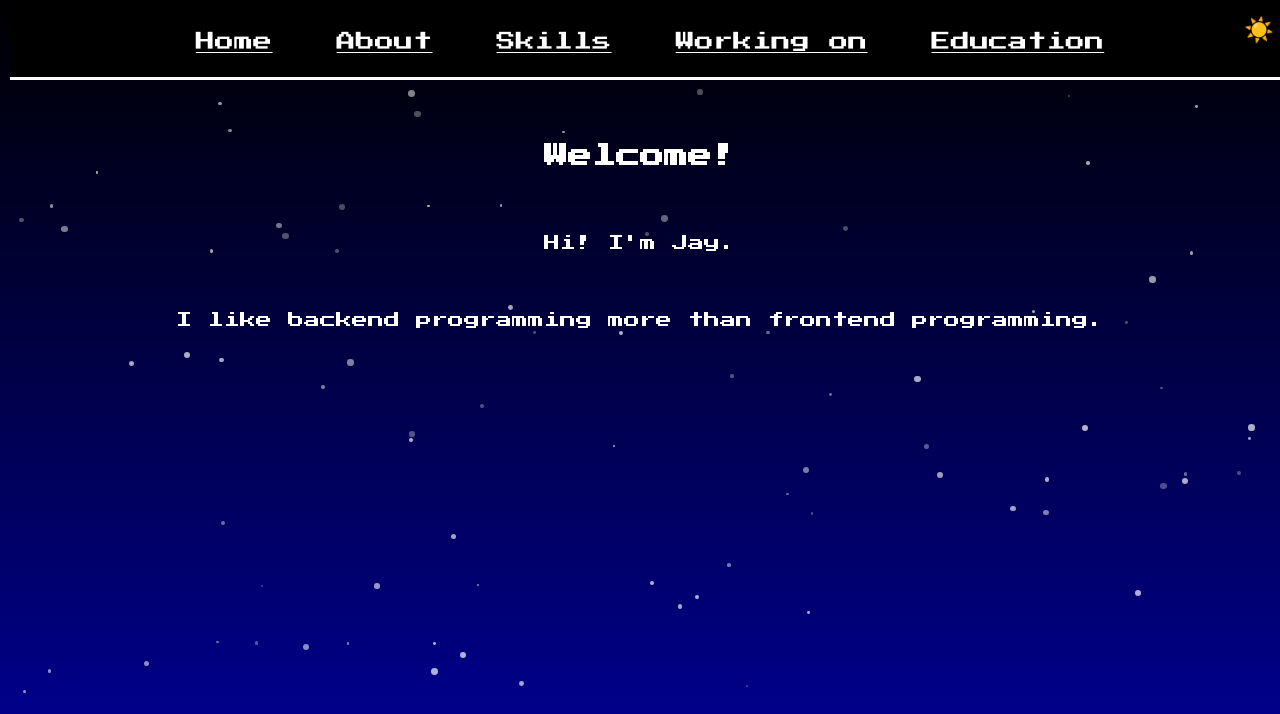
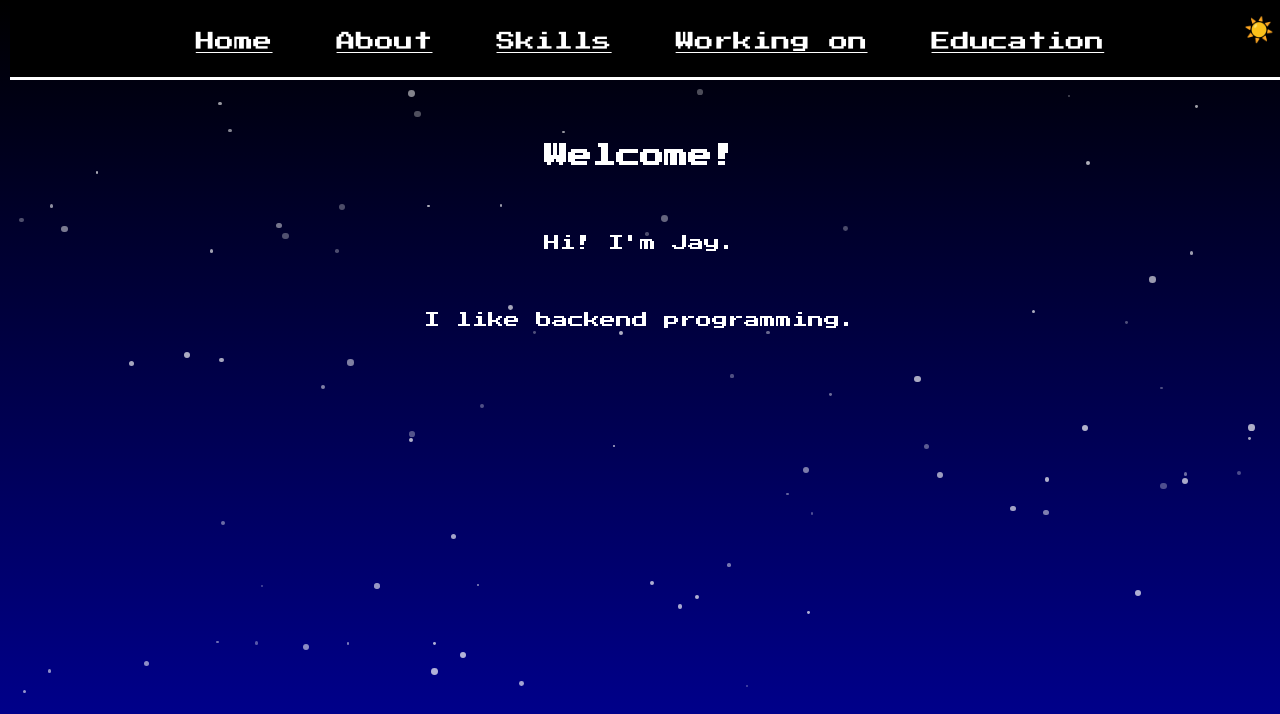
Before and after one commit to Tyler731137/MyPortfolio, a plain HTML site: page index.html in a window 1280 px wide. Shown: the top 714 px of the page. Drawn offline with Linux system fonts and the light colour scheme.

Commit message:
Update index.html

```diff
--- a/index.html
+++ b/index.html
@@ -28,7 +28,7 @@
         <br>
         <p>Hi! I'm Jay.</p>
         <br>
-        <p>I like backend programming more than frontend programming.</p>
+        <p>I like backend programming.</p>
     </section>
 
     <footer class="footer">
```
